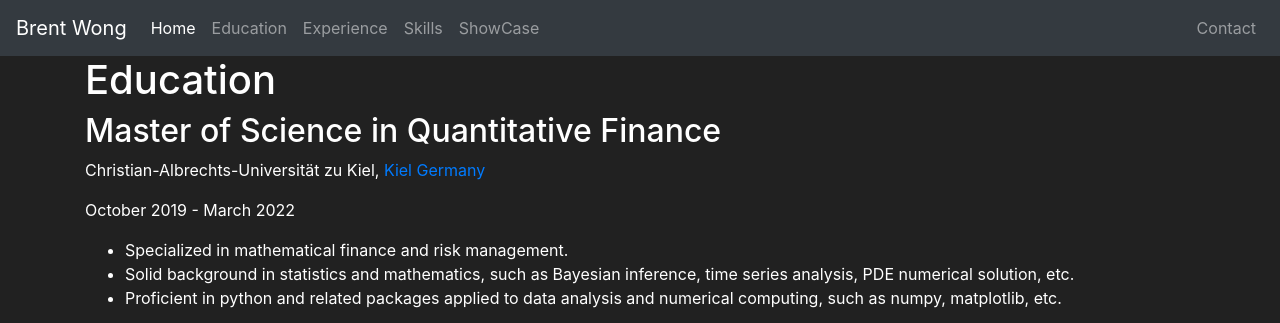
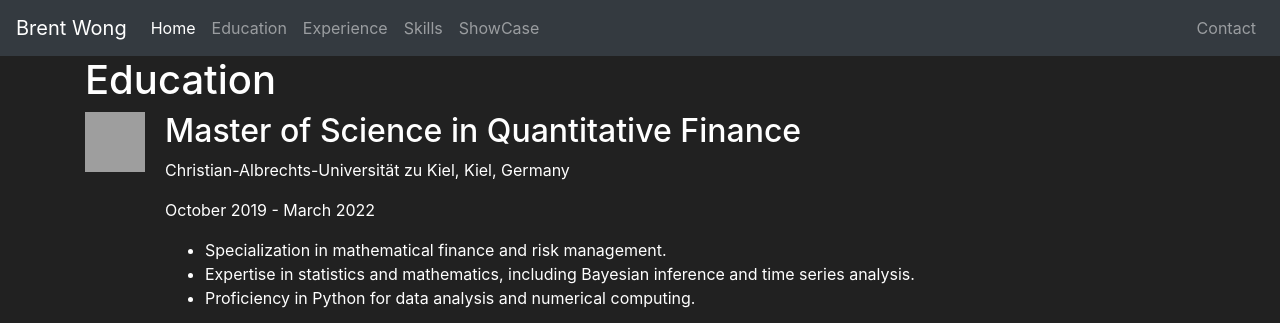
Before and after one commit to brentwong-kiel1997/Personal_profile_web_with_flask, a Flask app: page /education in a window 1280 px wide. Shown: the top 323 px of the page. Run offline with Flask 3, Linux system fonts and the light colour scheme; some libraries are stand-ins or nearby versions; grey boxes are pictures that could not be loaded.

```diff
--- a/my_profile/templates/education.html
+++ b/my_profile/templates/education.html
@@ -1,31 +1,69 @@
 {% extends 'base.html' %}
-{% block title %}
-Education
-{% endblock %}
+{% block title %}Education{% endblock %}
 
 {% block content %}
-    <h1>Education</h1>
+<style>
+    .header-content {
+        display: flex;
+        align-items: center;
+    }
+
+    .icon {
+        margin-right: 10px; /* Adjust the spacing between the icon and the text as needed */
+    }
+
+</style>
+
+<h1>Education</h1>
+
+<div style="display: flex;">
+    <a href="https://www.wiso.uni-kiel.de/en/study/master/quantitative-finance/quantitative-finance2014" >
+        <img src="https://smartwatermagazine.com/sites/default/files/logo_kiel_u.png" width="60" height="60"
+             alt="University Icon" style="margin-right: 20px;"/>
+    </a>
     <div>
         <h2>Master of Science in Quantitative Finance</h2>
-        <p>Christian-Albrechts-Universität zu Kiel, <a href="https://maps.app.goo.gl/CfAQUFKGxekQTJQN9">Kiel Germany</a></p>
+        <p>Christian-Albrechts-Universität zu Kiel, Kiel, Germany</p>
         <p>October 2019 - March 2022</p>
         <ul>
-            <li> Specialized in mathematical finance and risk management. </li>
-            <li> Solid background in statistics and mathematics, such as Bayesian inference, time
-series analysis, PDE numerical solution, etc. </li>
-            <li> Proficient in python and related packages applied to data analysis and numerical
-computing, such as numpy, matplotlib, etc. </li>
+            <li>Specialization in mathematical finance and risk management.</li>
+            <li>Expertise in statistics and mathematics, including Bayesian inference and time series analysis.</li>
+            <li>Proficiency in Python for data analysis and numerical computing.</li>
         </ul>
+        <iframe src="https://www.google.com/maps/embed?pb=!1m14!1m8!1m3!1d2326.021897727838!2d10.1180193!3d54.3389211!3m2!1i1024!2i768!4f13.1!3m3!1m2!1s0x47b2572e433f759f%3A0x378939a24b03d392!2sCAU%20Kiel%20%7C%20Universit%C3%A4tshochhaus!5e0!3m2!1sen!2sde!4v1710886833426!5m2!1sen!2sde"
+                width="400" height="200"
+                style="border:0;"
+                allowfullscreen="" loading="lazy" referrerpolicy="no-referrer-when-downgrade">
+        </iframe>
     </div>
+</div>
+
+<br>
+
+<div style="display: flex;">
+    <a href="https://www.en.sdu.edu.cn/Facilities/Shandong_University_at_Weihai.htm">
+        <img
+                src="https://ml.globenewswire.com/Resource/Download/b0d2e617-6c3c-4e41-9769-6050cd676e52?size=3"
+                width="60" height="60"
+                alt="University Icon" style="margin-right: 20px;"/>
+    </a>
     <div>
         <h2>Bachelor of Management Science in Accounting</h2>
-        <p>Shandong University, <a href="https://maps.app.goo.gl/XGwwGndttYooMU5YA">Weihai China</a></p>
+        <p>Shandong University, Weihai, China</p>
         <p>September 2015 - June 2019</p>
-        <p>
         <ul>
-            <li> Specialized in financial accounting and taxation based on Chinese GAAP. </li>
-            <li> Solid background in business administration. </li>
-            <li> Hands-on skills in accounting management system. </li>
+            <li>Specialized in financial accounting and taxation based on Chinese GAAP.</li>
+            <li>Solid background in business administration.</li>
+            <li>Hands-on skills in accounting management systems.</li>
         </ul>
+        <iframe
+                src="https://www.google.com/maps/embed?pb=!1m18!1m12!1m3!1d3164.0746206721815!2d122.05825907644717!3d37.529738226236475!2m3!1f0!2f0!3f0!3m2!1i1024!2i768!4f13.1!3m3!1m2!1s0x359aebb7f779abb7%3A0x681ac4bf6db7d0e2!2sShandong%20University%20Weihai%20Campus!5e0!3m2!1sen!2sde!4v1710888109969!5m2!1sen!2sde"
+                width="400" height="200"
+                style="border:0;"
+                allowfullscreen="" loading="lazy" referrerpolicy="no-referrer-when-downgrade">
+        </iframe>
     </div>
+</div>
+
+
 {% endblock %}
```
Also changed, not shown: my_profile/templates/showcase.html (+9 -5 lines).
